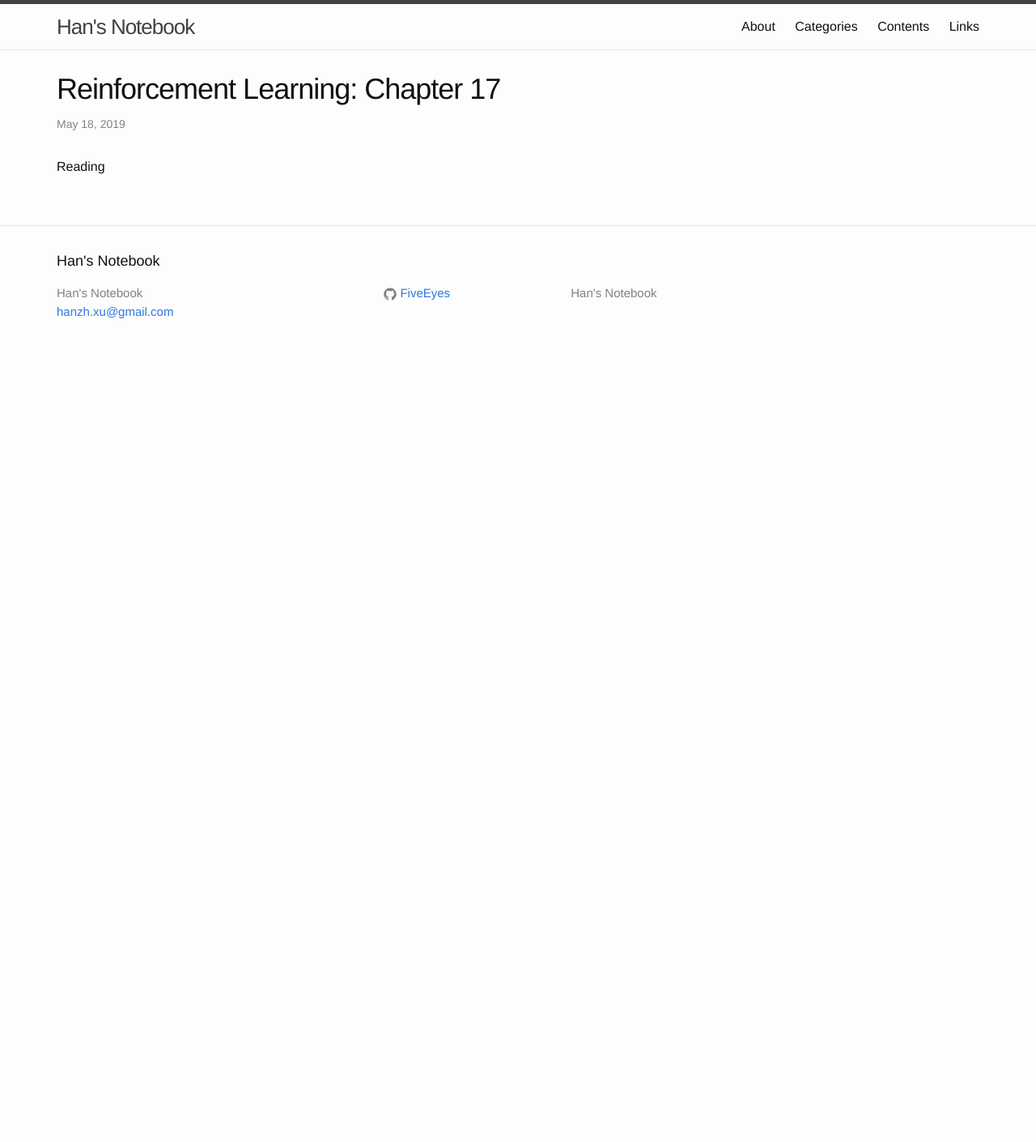
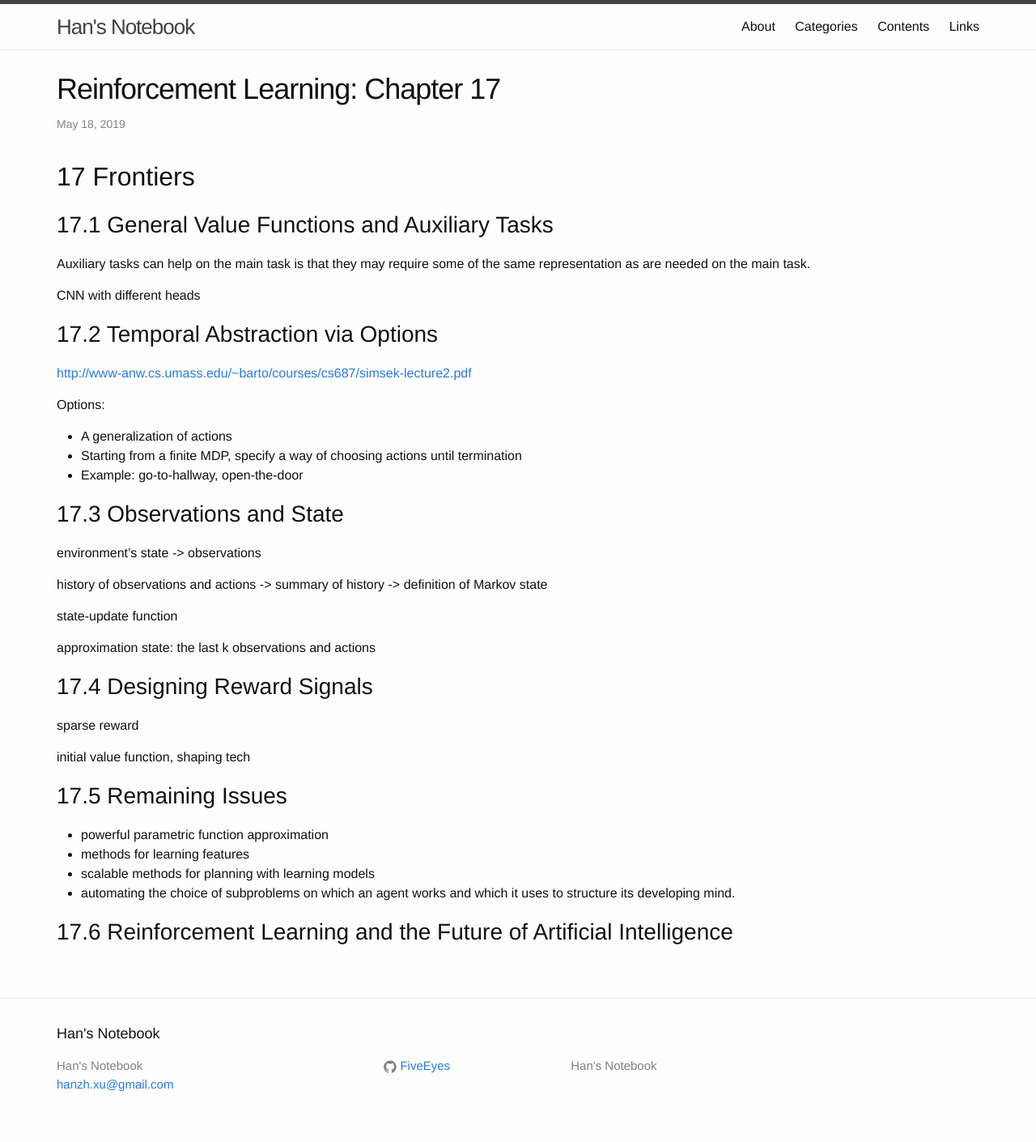
Before and after one commit to FiveEyes/FiveEyes.github.io, a Jekyll site: the page built from _posts/reinforcementlearningbook/2019-05-18-Sutton-Book-17.md, in a window 1280 px wide. Shown: the whole page at 81% size. Built offline with Jekyll 4.4.1, drawn with Linux system fonts in a browser that asks for light colours; before the commit the page ends 900 px from its top, so only the background shows below that.

Commit message:
Update 2019-05-18-Sutton-Book-17.md

```diff
--- a/_posts/reinforcementlearningbook/2019-05-18-Sutton-Book-17.md
+++ b/_posts/reinforcementlearningbook/2019-05-18-Sutton-Book-17.md
@@ -5,4 +5,43 @@ date: 2019-05-18 01:00:00
 categories: Learning
 ---
 
-Reading
+# 17 Frontiers
+
+## 17.1 General Value Functions and Auxiliary Tasks
+
+Auxiliary tasks can help on the main task is that they may require some of the same representation as are needed on the main task.
+
+CNN with different heads
+
+## 17.2 Temporal Abstraction via Options
+
+[http://www-anw.cs.umass.edu/~barto/courses/cs687/simsek-lecture2.pdf](http://www-anw.cs.umass.edu/~barto/courses/cs687/simsek-lecture2.pdf)
+
+Options:
+  * A generalization of actions
+  * Starting from a finite MDP, specify a way of choosing actions until termination
+  * Example: go-to-hallway, open-the-door
+
+## 17.3 Observations and State
+
+environment's state -> observations
+
+history of observations and actions -> summary of history -> definition of Markov state
+
+state-update function
+
+approximation state: the last k observations and actions
+
+## 17.4 Designing Reward Signals
+
+sparse reward
+
+initial value function, shaping tech
+
+## 17.5 Remaining Issues
+  * powerful parametric function approximation
+  * methods for learning features
+  * scalable methods for planning with learning models
+  * automating the choice of subproblems on which an agent works and which it uses to structure its developing mind.
+
+## 17.6 Reinforcement Learning and the Future of Artificial Intelligence
```
